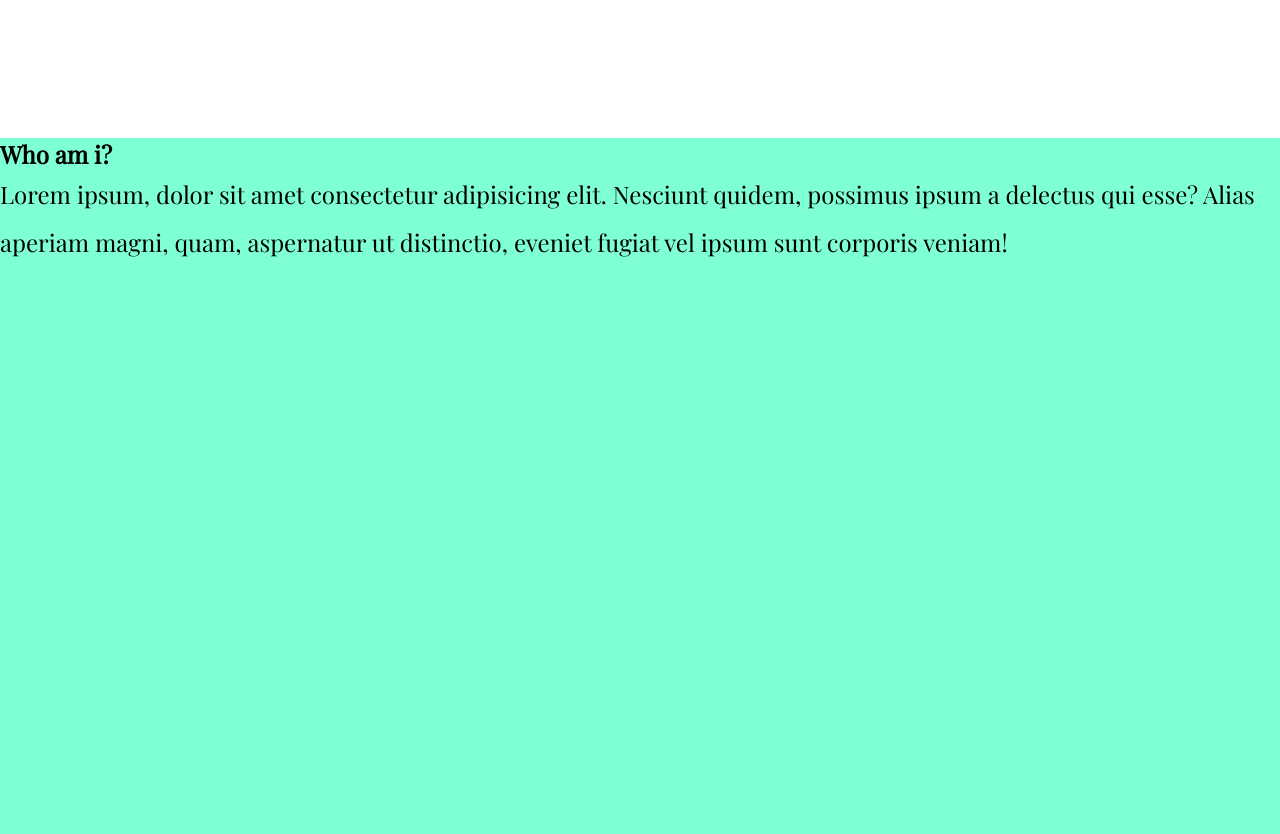
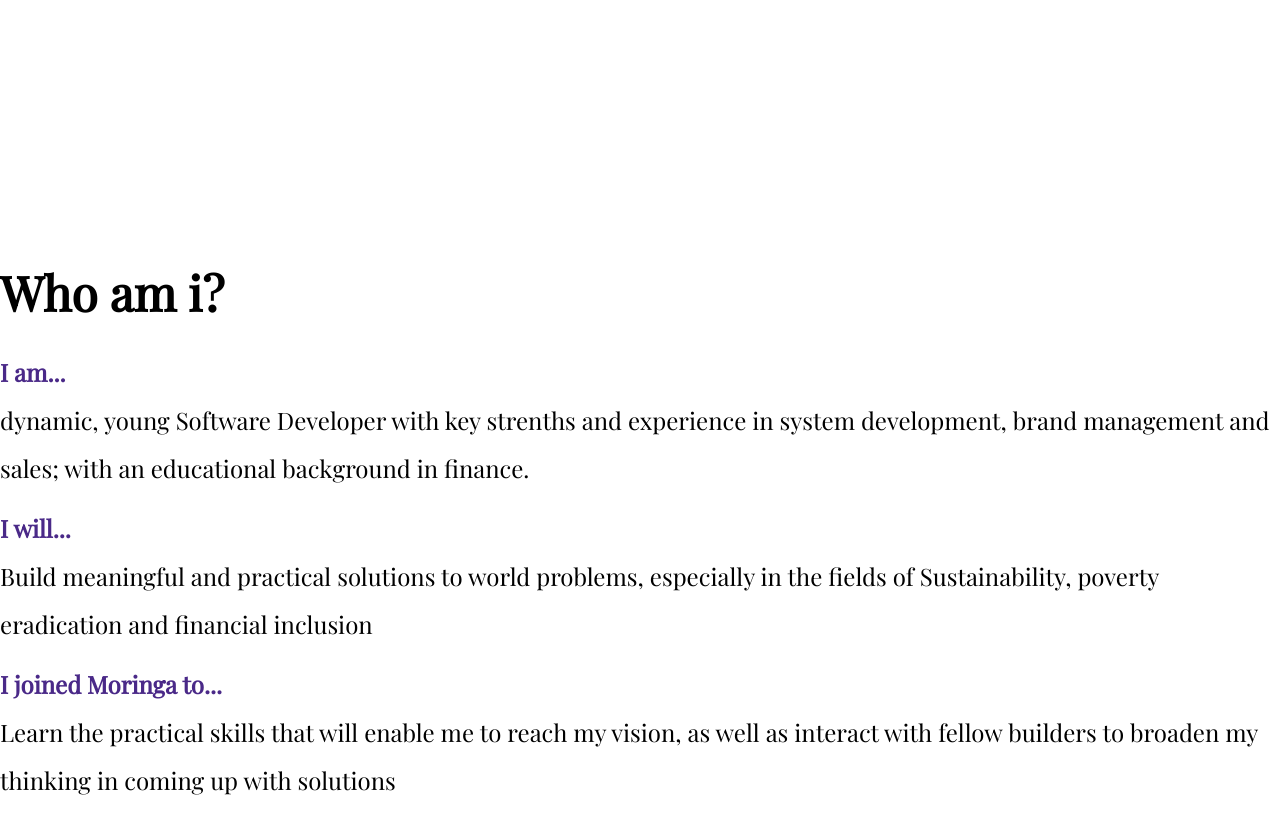
Before and after one commit to isaacmariga/Isaac_Portfolio, a plain HTML site: page Index.html in a window 1280 px wide. Shown: the part 780-1614 px from the top of the page. Drawn offline with nearby package versions, Linux system fonts and the light colour scheme; a web font is replaced by a local one.

Commit message:
input of about text, adding purple <strong> tags to emphasise certain phrases, basic CSS formating for About section

```diff
--- a/Index.html
+++ b/Index.html
@@ -36,16 +36,22 @@
 
         </div>
         <div class="hero_text">
-            <h1>Hello,<br> My name is Mariga</h1>
+            <h1><strong>Hello,<br></strong> My name is Mariga</h1>
             <p>A young IT professional studying Software development at Moringa School.</p>
         </div>
     </section>
     <section class="about">
         <div class="who">
-            <h2>Who am i?</h2>
-        </div>
-        <div class="who_text">
-            <p>Lorem ipsum, dolor sit amet consectetur adipisicing elit. Nesciunt quidem, possimus ipsum a delectus qui esse? Alias aperiam magni, quam, aspernatur ut distinctio, eveniet fugiat vel ipsum sunt corporis veniam!</p>
+
+            <div class="who_text">
+                <h2>Who am i?</h2>
+
+                <p><strong>I am...</strong><br> dynamic, young Software Developer with key strenths and experience in system development, brand management and sales; with an educational background in finance.
+                </p>
+                <p><strong>I will...</strong><br>Build meaningful and practical solutions to world problems, especially in the fields of Sustainability, poverty eradication and financial inclusion</p>
+                <p><strong>I joined Moringa to...</strong><br>Learn the practical skills that will enable me to reach my vision, as well as interact with fellow builders to broaden my thinking in coming up with solutions</p>
+            </div>
+
         </div>
     </section>
     </div>
--- a/static/css/style.css
+++ b/static/css/style.css
@@ -8,9 +8,19 @@
         padding-bottom: 0.5em;
     }
 
+    h2 {
+        font-size: 3em;
+        padding-bottom: 0.5em;
+    }
+
     p {
         font-size: 1.5em;
         line-height: 2em;
+        padding-bottom: 0.5em;
+    }
+
+    strong {
+        color: rgb(74, 41, 136);
     }
 
     body {
@@ -79,5 +89,15 @@
 
     .about {
         height: 100vh;
-        background-color: aquamarine;
+        width: 100vw;
     }
+
+    .who {
+        height: 100vh;
+        width: 100vw;
+        display: grid;
+        align-items: center;
+        justify-content: center;
+    }
+
+    .who_text {}
```
Also changed, not shown: static/images/background_horizontal_darker.jpg (added).
